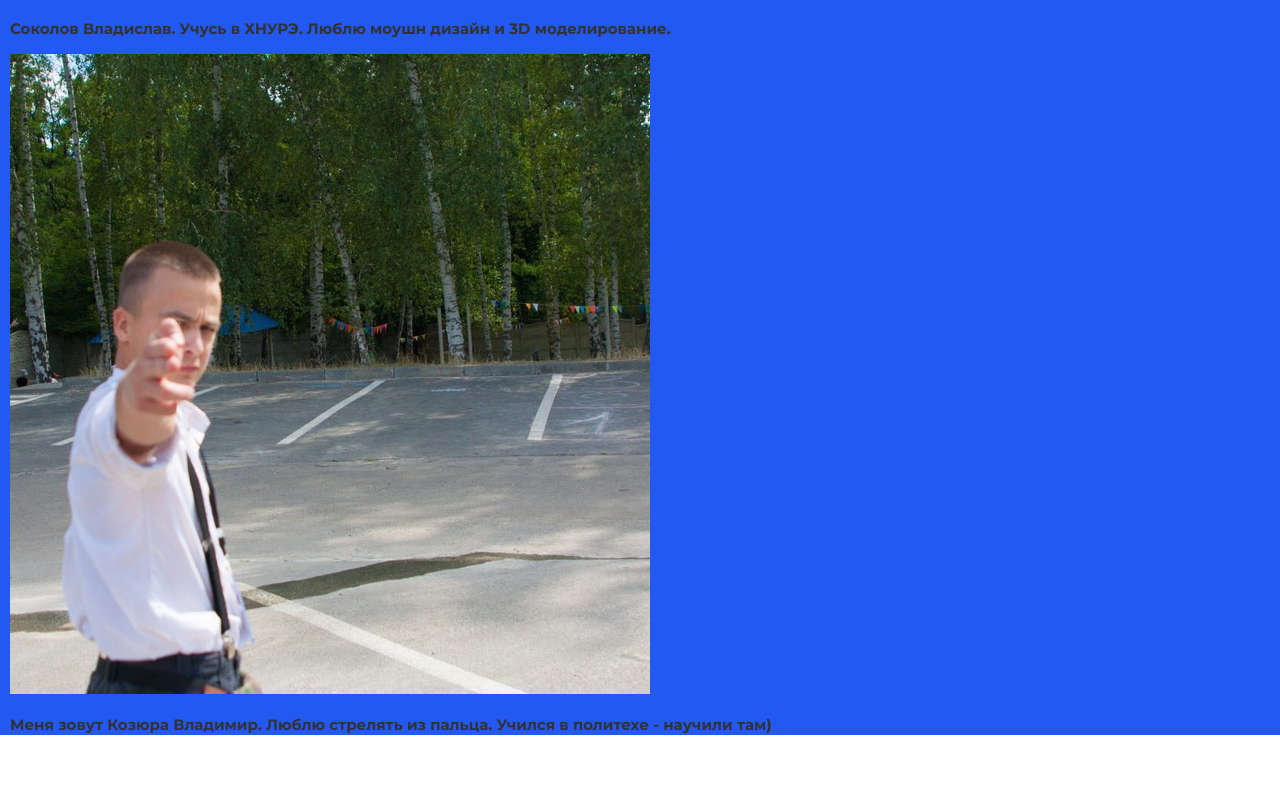
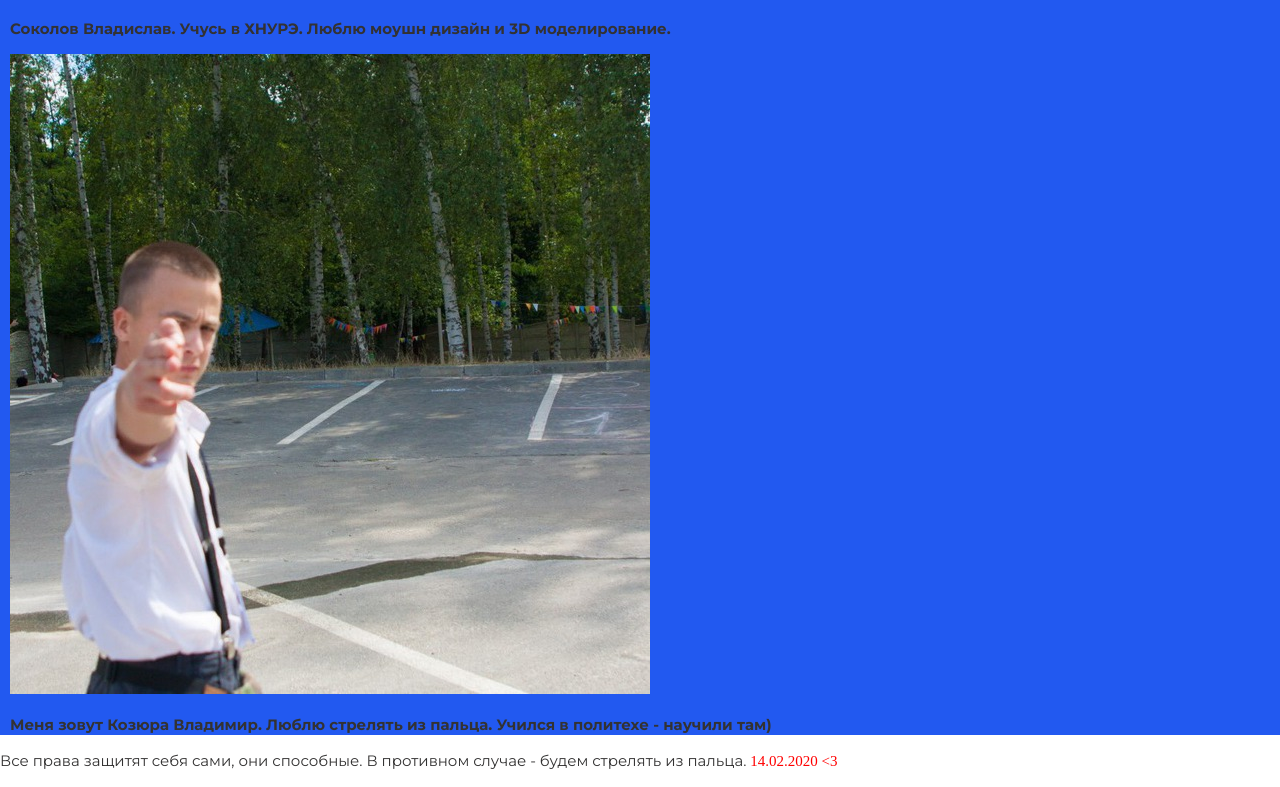
Before and after one commit to Emmanyil/groupe_hw2_level2, a plain HTML site: page index.html in a window 1280 px wide. Shown: the part 4012-4799 px from the top of the page. Before the commit the page ends 4762 px from the top, so only its background shows below. Drawn offline with Linux system fonts and the light colour scheme.

Commit message:
papka poreshal_2

```diff
--- a/index.html
+++ b/index.html
@@ -68,6 +68,9 @@
       </div>
     </main>
 
-    <footer></footer>
+    <footer>
+      <p>Все права защитят себя сами, они способные. В противном случае - будем стрелять из пальца.
+        <span class="f14">14.02.2020 &lt;3</span></p>
+    </footer>
   </body>
 </html>
--- a/style.css
+++ b/style.css
@@ -64,3 +64,7 @@ h1, h2, h3, h4, h5, h5{
         font-size: 25px;
     }
 }
+.f14 {
+    color: red; /* Красный цвет символов */
+    font-family: serif; /* Шрифт с засечками */
+   }
```
